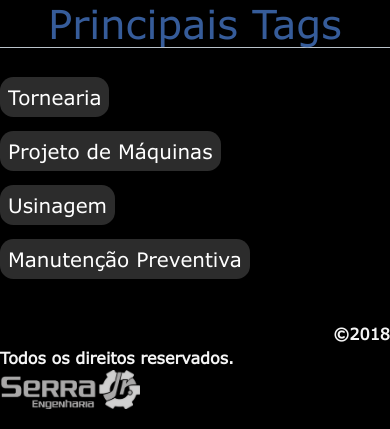
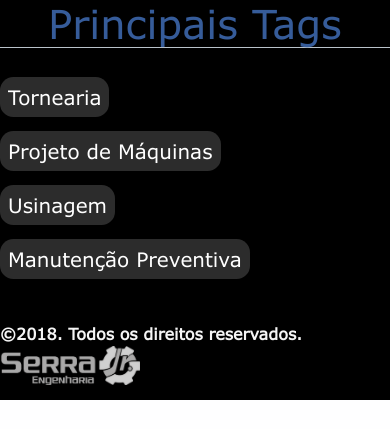
Before and after one commit to marcoaraujoneves/TemplateTMF, a PHP site: page / in a window 390 px wide; the page is wider, and only the part inside the window is pictured. Shown: the part 4688-5117 px from the top of that part. After the commit the page ends 5088 px from the top of that part, so only its background shows below. Run offline with PHP 8.4, Linux system fonts and the light colour scheme.

Commit message:
Responsividade footer

```diff
--- a/css/footer.css
+++ b/css/footer.css
@@ -61,14 +61,14 @@ footer{
 
 #texto_direitos{
     color: whitesmoke;
-    margin-left: 250pt;
+    margin-left: 250px;
 }
 #logo{
     max-width:140px;
     max-height:90px;
     width: auto;
     height: auto;
-    margin-bottom: 15pt;
+    margin-bottom: 15px;
 }
 
 /*---------------------------------------------------------------------------------------------*/
--- a/css/responsividade.css
+++ b/css/responsividade.css
@@ -1,9 +1,13 @@
 /*--------------------------------------------------------------------*/
 /*------------------------ Layout ------------------------------------*/
 
-
-
-
+@media (max-width:500px){
+    #texto_direitos{
+        margin-left: 0px;
+        text-align: center;
+        width: 100%;
+    }
+}
 
 /*-------------- Sistema --------------*/
 
@@ -18,5 +22,6 @@
     }
 }
 
+
 /*--------------------------------------------------------------------*/
 /*------------------------ Tipografia --------------------------------*/
--- a/index.php
+++ b/index.php
@@ -17,6 +17,7 @@
         <link rel="stylesheet" href="css/footer.css">
         <link rel="stylesheet" href="css/normalize.css">
         <link rel="stylesheet" href="bootstrap/css/bootstrap.min.css">
+        <link rel="stylesheet" href="css/responsividade.css">
 
         <title> Indústria TMF | Home </title>
 
```
